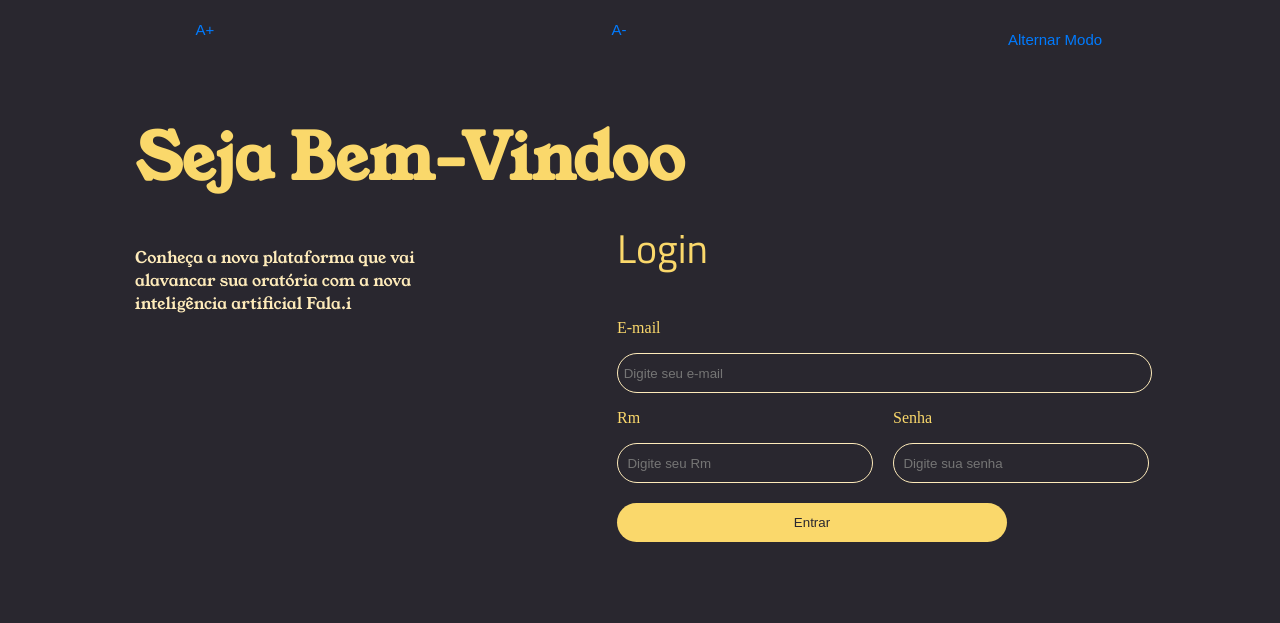
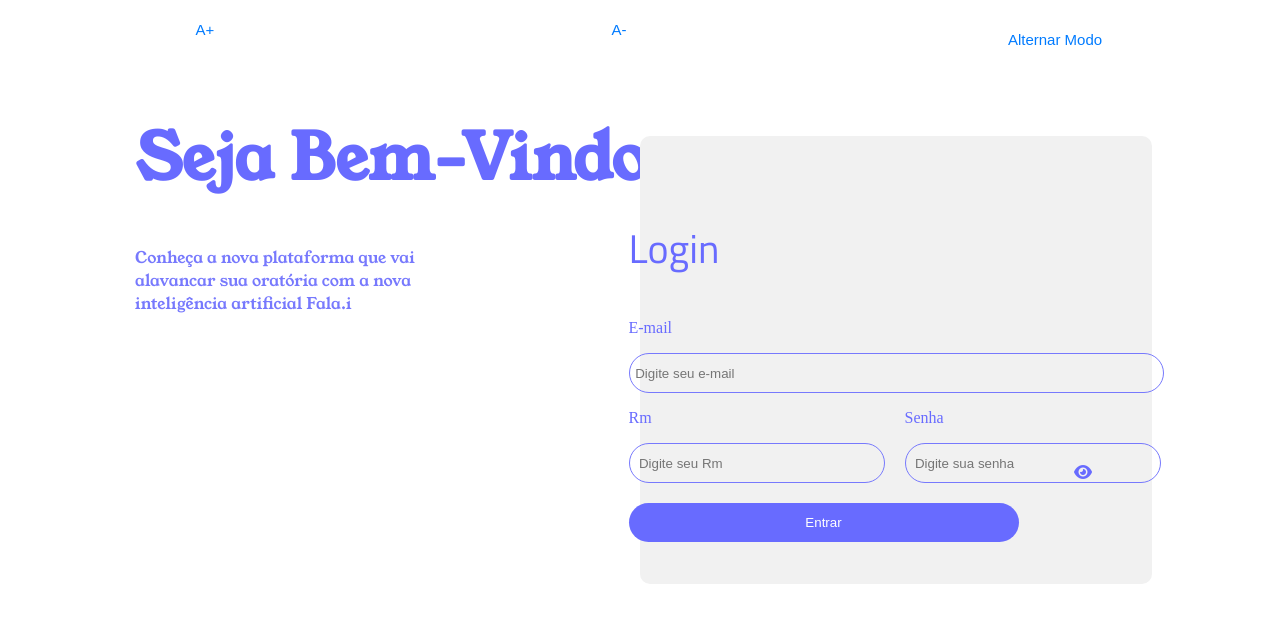
Before and after one commit to solontec/ChatBot-Oratoria, a Flask app: page /login in a window 1280 px wide. Shown: the top 623 px of the page. Run offline with Flask 3, Linux system fonts and the light colour scheme.

Commit message:
Adicionando corretamente page de login e resolvendo o chatbot

```diff
--- a/TCC-CHATBOT/controller/app.py
+++ b/TCC-CHATBOT/controller/app.py
@@ -1,44 +1,25 @@
-from flask import Flask, render_template, request
+from flask import Flask, render_template, request, jsonify # Adicionado jsonify
 import sys
 import os
+
 sys.path.append(os.path.abspath(os.path.join(os.path.dirname(__file__), '..')))
 
-
-
-from auth_controller import auth_bp  # Blueprint com as rotas de login
-from model.chat import gerar_resposta  # Função de resposta do chatbot
+from auth_controller import auth_bp
+from model.chat import gerar_resposta
 
 app = Flask(__name__)
-app.register_blueprint(auth_bp)  # Agora o Blueprint está registrado corretamente
+app.register_blueprint(auth_bp)
 
-# Rota principal da tela inicia
 @app.route("/")
 def index():
-    return render_template("chatbot.html")
+    return render_template("PaginaLogin.html")
 
-# Rota para processar a pergunta do usuário
 @app.route("/resposta", methods=["POST"])
 def resposta():
     pergunta = request.form["pergunta"]
-    resposta = gerar_resposta(pergunta)
+    resposta_chatbot = gerar_resposta(pergunta) # Alterado nome para evitar conflito
+    return render_template("chatbot.html", pergunta=pergunta, resposta=resposta_chatbot) #retorna a resposta
 
 
-@app.route("/login", methods=["GET", "POST"])
-
-def login():
-    if request.method == "POST":
-     email = request.form["email"]
-     rm = request.form["rm"]
-     senha = request.form["senha"]
-
-
-     if email == "admin2@gmail.com" and senha == "22" and rm == "11":
-         return render_template("chatbot.html")
-
-     else:
-         return render_template("PaginaLogin.html", error="Usuário ou senha inválidos")
-
-
-# Executar o app
 if __name__ == "__main__":
     app.run(debug=True)
--- a/TCC-CHATBOT/controller/auth_controller.py
+++ b/TCC-CHATBOT/controller/auth_controller.py
@@ -1,7 +1,22 @@
-from flask import Blueprint, render_template
-
+from flask import Blueprint, render_template, request
 auth_bp = Blueprint('auth', __name__)
 
-@auth_bp.route('/login')
+@auth_bp.route('/login', methods=['GET', 'POST'])
 def login():
+    # PRIMEIRO, VERIFICAMOS SE É UMA REQUISIÇÃO POST (ENVIO DO FORMULÁRIO)
+    if request.method == "POST":
+        email = request.form["email"]
+        rm = request.form ["rm"]
+        senha = request.form ["senha"]
+
+        # Realiza a verificação das credenciais
+        if(email == "dudu2@gmail.com" and senha == "10" and rm == "23078"):
+            # Se as credenciais estiverem corretas, renderiza a página do chatbot
+            return render_template('chatbot.html')
+        else:
+            # Se as credenciais estiverem incorretas, renderiza a página de login com a mensagem de erro
+            return render_template("PaginaLogin.html", error="Usuário ou senha incorretos")
+
+    # SE NÃO FOR UMA REQUISIÇÃO POST (ou seja, geralmente GET, para o acesso inicial à página)
+    # ENTÃO, renderiza a página de login para o usuário preencher o formulário
     return render_template('PaginaLogin.html')
--- a/TCC-CHATBOT/controller/static/PaginaLogin.css
+++ b/TCC-CHATBOT/controller/static/PaginaLogin.css
@@ -1,5 +1,15 @@
+:root{
+  --fundo-branco: #ffffff;
+  --cor-principal:  #686bff;
+  --hover: #5557ff;
+  --cor-terciaria: #7779fd;
+  --cinza-claro: #e4e9f0;
+  --cinza-medio: #cfd4d8;
+  --roxo: #491f7a;
+}
+
 body{
-    background-color: #29272F;
+    background-color: var(--cinza-claro);
     box-sizing: border-box;
     padding: 0;
     margin: 0;
@@ -7,7 +17,7 @@ body{
 
 
 .titulo-bem-vindo{
-    color: #ffc508;
+    color: var(--hover);
     font-family: sans-serif;
     font-family: "Young Serif", serif;
     font-weight: 400;
@@ -16,7 +26,7 @@ body{
 }
 
 .texto-apresentacao-bem-vindo{
-    color: #FAD86B;
+    color: var(--cor-principal);
     font-family: sans-serif;
     font-family: "Young Serif", serif;
     font-weight: 400;
@@ -30,7 +40,7 @@ body{
     font-weight: 400;
     font-style: normal;
     font-size: 40px;
-    color: #ffc508;
+    color: var(--hover);
 }
 
 .container-login input{
@@ -38,9 +48,9 @@ body{
     border-radius: 30px;
     width: 529px;
     height: 36px;
-    border: solid 1px #FAD86B;
+    border: solid 1px var(--cor-principal);
     background-color: transparent;
-    color: #FEEBBA;
+    color: var(--cor-terciaria);
 
 }
 
@@ -49,27 +59,33 @@ body{
     top: 45%;
     right: 10%;
     transform: translateY(-50%);
-
+    background-color: #37353c;
+    height: 56%;
+    width: 40%;
+    align-items: center;
+    justify-content: center;
+    display: flex;
+    border-radius: 10px;
 }
 
 p{
-    color: #29272F;
+    color: var(--cor-principal);
 }
 
 #rm{
     width: 250px;
     height: 36px;
-    border: solid 1px #29272F;
-    color: #29272F;
+    border: solid 1px var(--cor-principal);
+    color: var(--cor-principal);
     background-color: transparent;
 }
 
 #senha {
     width: 250px;
     height: 36px;
-    border: solid 1px #29272F;
+    border: solid 1px var(--cor-principal);
     background-color: transparent;
-    color: #29272F;
+    color: var(--cor-principal);
     transition: transform 0.5s ease-in-out;
 }
 
@@ -79,28 +95,28 @@ p{
 }
 
 #email{
-    border: solid 1px #29272F;
-    color: #29272F;
+    border: solid 1px var(--cor-principal);
+    color: var(--cor-principal);
 }
 
 #louco{
     margin-left: 285px;
     margin-top: -70px;
-    color: #29272F;
+    color: var(--cor-principal);
 }
 
 
 #texto-apresentacao-bem-vindo{
-    color: #29272F ;
+    color: var(--cor-principal) ;
 }
 
 #texto1{
-    color: #FEEBBA;
+    color: var(--cor-terciaria);
 }
 
 
 button{
-    background-color: #FAD86B;
+    background-color: var(--cor-principal);
     border-radius: 30px;
     width: 390px;
     height: 39px;
@@ -108,7 +124,7 @@ button{
 
 #entrar{
     margin-top: 20px;
-    border: solid 1px #ffc508;
+    border: solid 1px var(--hover);
 }
 
 .container-bem-vindo{
@@ -118,12 +134,12 @@ button{
 }
 
 body.dark-mode {
-    background-color: #29272F;
+    background-color: var(--fundo-branco);
     color: #feffec;
 }
 body.light-mode {
-    background-color: #feffec;
-    color: #29272F;
+    background-color: #29272F;
+    color:#feffec ;
 }
 .toggle-mode {
     position: fixed;
@@ -138,43 +154,57 @@ body.light-mode {
 }
 
 body.dark-mode #texto-apresentacao-bem-vindo{
-    color: #FEEBBA;
+    color: var(--cor-terciaria);
 }
 
 body.dark-mode #rm {
-    color: #FEEBBA;
-    border: solid 1px #FEEBBA;
+    color: var(--cor-terciaria);
+    border: solid 1px var(--cor-terciaria);
 }
 
 body.dark-mode #senha {
-    color: #FEEBBA;
-    border: solid 1px #FEEBBA;
+    color: var(--cor-terciaria);
+    border: solid 1px var(--cor-terciaria);
 }
 
 body.dark-mode #entrar {
-    color: #29272F;
+    color: var(--fundo-branco);
     border: none;
 }
 
 body.dark-mode #email {
-    color: #FEEBBA;
-    border: solid 1px  #FEEBBA;
+    color: var(--cor-terciaria);
+    border: solid 1px  var(--cor-terciaria);
 }
 
 body.dark-mode #louco {
-    color: #FAD86B;
+    color: var(--cor-principal);
 }
 
 body.dark-mode p {
-    color: #FAD86B;
+    color: var(--cor-principal);
 }
 
 body.dark-mode h3 {
-    color: #FAD86B;
+    color: var(--cor-principal);
 }
 
 body.dark-mode .titulo-bem-vindo{
-    color: #FAD86B;
+    color: var(--cor-principal);
+}
+
+body.dark-mode .container-login{
+    position: absolute;
+    top: 45%;
+    right: 10%;
+    transform: translateY(-50%);
+    background-color: #f1f1f1;
+    height: 56%;
+    width: 40%;
+    align-items: center;
+    justify-content: center;
+    display: flex;
+    border-radius: 10px;
 }
 
 
@@ -212,3 +242,13 @@ body.dark-mode .titulo-bem-vindo{
     background-color: #5557ff;
     transform: scale(1.05);
 }
+
+i {
+
+  position: absolute;
+  transform: translateY(-50%);
+  right: 60px;
+  top: 75%;
+  cursor: pointer;
+  color: var(--cor-principal);
+}
--- a/TCC-CHATBOT/controller/templates/PaginaLogin.html
+++ b/TCC-CHATBOT/controller/templates/PaginaLogin.html
@@ -52,6 +52,7 @@
                     <div>
                         <p>Senha</p>
                         <input type="password" placeholder="  Digite sua senha" id="senha" name="senha" required>
+                        <i class="fas fa-eye" id="toggleSenha" onclick="mostrarSenha()"></i>
                     </div>
                 </div>
                 <button type="submit" id="entrar">Entrar</button>
@@ -82,9 +83,21 @@
             }
         });
 
-        const entrar = document.getElementById('entrar');
-        const rm = document.getElementById('rm');
-        const senha = document.getElementById('senha');
+        function mostrarSenha() {
+  const input = document.getElementById("senha");
+  const icon = document.getElementById("toggleSenha");
+
+  if (input.type === "password") {
+    input.type = "text";
+    icon.classList.add("fa-eye");
+    icon.classList.remove("fa-eye-slash");
+  } else {
+    input.type = "password";
+    icon.classList.add("fa-eye-slash");
+    icon.classList.remove("fa-eye");
+
+  }
+}
 
 
     </script>
```
Also changed, not shown: TCC-CHATBOT/controller/templates/chatbot.html (+14 -2 lines), TCC-CHATBOT/controller/templates/logo.png (added).
